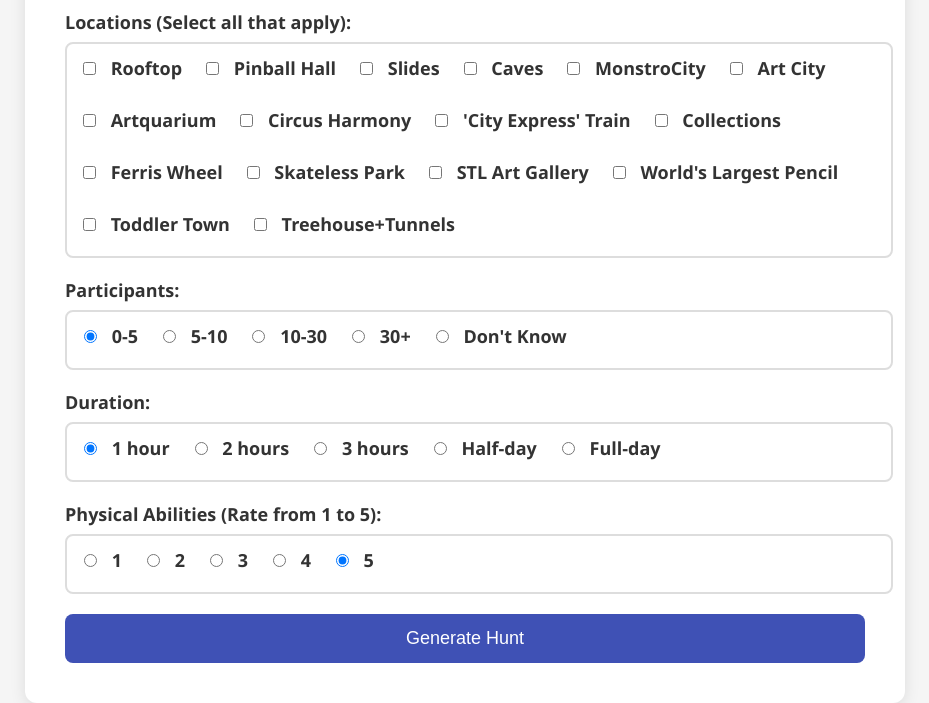
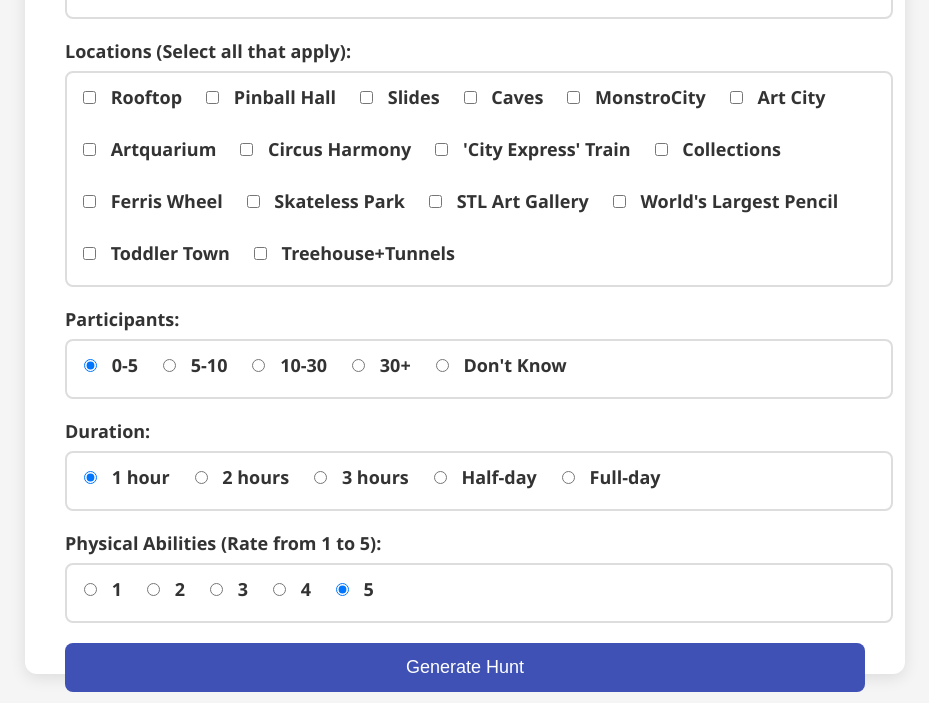
Before and after one commit to jli017/muse.ai, a plain HTML site: page index.html in a window 1280 px wide. Shown: the part 166-869 px from the top of the page, without its empty margins (175-1104 px from the left). Drawn offline with Linux system fonts and the light colour scheme.

Commit message:
Update index.html

```diff
--- a/index.html
+++ b/index.html
@@ -8,7 +8,7 @@
     <style>
         /* Global Styles */
         html{
-            min-height: 100%;
+            height: 100%;
             overflow-y: scroll;
         }
         body {
@@ -19,12 +19,13 @@
             display: flex;
             justify-content: center;
             align-items: center;
-            height: 100vh;
+            height: 100%;
             color: #333;
         }
 
         .container {
             width: 80%;
+            max-height: 100%;
             max-width: 800px;
             background-color: #ffffff;
             padding: 40px;
```
